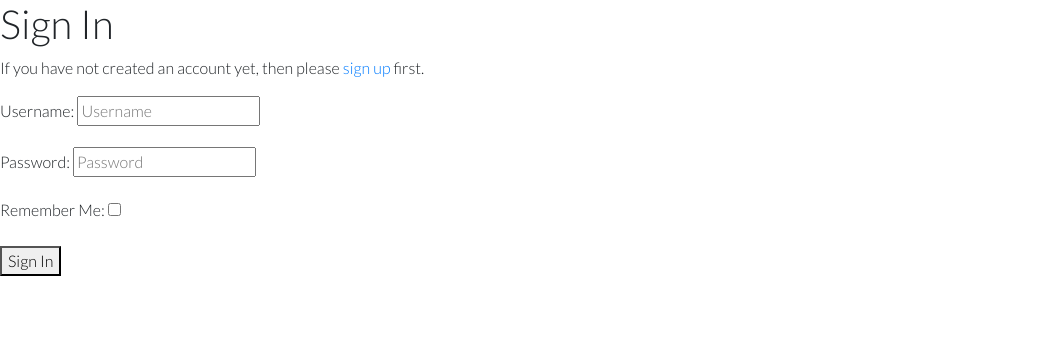
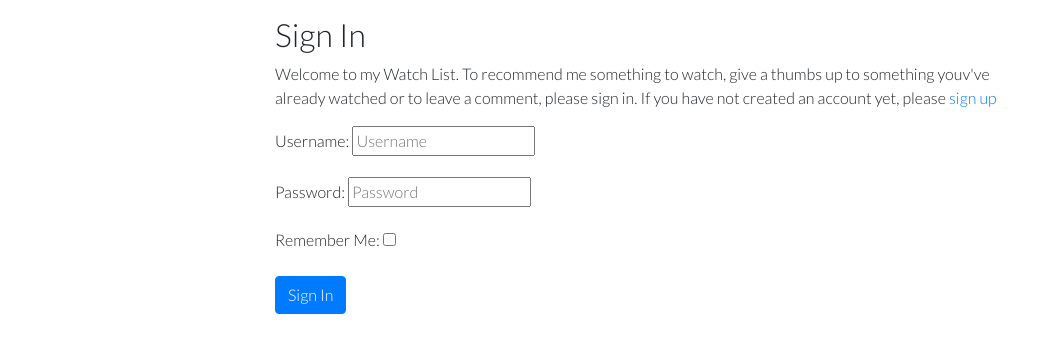
Before and after one commit to dansantinojones/watch-list-pp4, a Django app: page /accounts/login/ in a window 1280 px wide. Shown: the part 86-439 px from the top of the page, without its empty margins (0-1059 px from the left). Run offline with Django 3.2, Linux system fonts and the light colour scheme; some libraries are stand-ins or nearby versions.

Commit message:
Add style to heading text form and button

```diff
--- a/templates/account/login.html
+++ b/templates/account/login.html
@@ -7,11 +7,15 @@
 
 {% block content %}
 
-<h1>{% trans "Sign In" %}</h1>
+<div class="container">
+  <div class="row">
+    <div class="col-md-8 mt-3 offset-md-2">
+      <h2>{% trans "Sign In" %}</h2>
 
 
-<p>{% blocktrans %}If you have not created an account yet, then please
-<a href="{{ signup_url }}">sign up</a> first.{% endblocktrans %}</p>
+<p>{% blocktrans %}Welcome to my Watch List. To recommend me something to watch, give a thumbs up to something
+  youv've already watched or to leave a comment, please sign in. If you have not created an account yet,
+  please <a href="{{ signup_url }}" class="link">sign up</a>{% endblocktrans %}</p>
 
 
 <form class="login" method="POST" action="{% url 'account_login' %}">
@@ -20,7 +24,11 @@
   {% if redirect_field_value %}
   <input type="hidden" name="{{ redirect_field_name }}" value="{{ redirect_field_value }}" />
   {% endif %}
-  <button class="primaryAction" type="submit">{% trans "Sign In" %}</button>
+  <button class="primaryAction btn btn-primary" type="submit">{% trans "Sign In" %}</button>
 </form>
 
+</div>
+</div>
+</div>
+
 {% endblock %}
```
Also changed, not shown: templates/account/logout.html (+7 -1 lines), templates/account/signup.html (+12 -3 lines).
